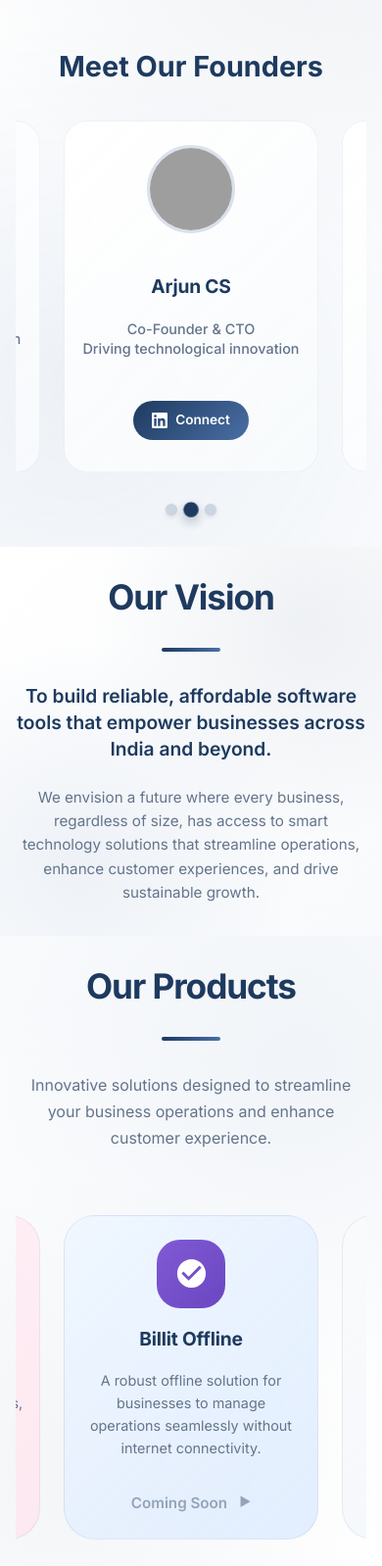
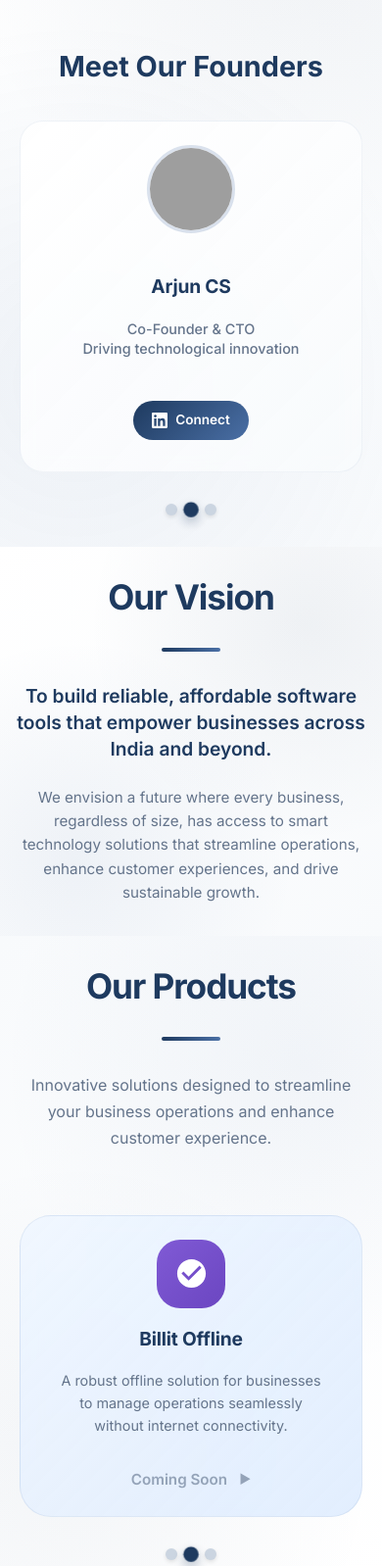
Before and after one commit to billitIndia/GroQuik-ComingSoon, a plain HTML site: page index.html in a window 390 px wide. Shown: the part 1122-2720 px from the top of the page at 98% size. Drawn offline with Linux system fonts and the light colour scheme; grey boxes are pictures that could not be loaded.

Commit message:
fix: fixed carousals

```diff
--- a/index.html
+++ b/index.html
@@ -910,7 +910,7 @@
             }
 
             .founder-card {
-                flex: 0 0 280px;
+                flex: 0 0 calc(100vw - 3rem);
                 scroll-snap-align: center;
                 padding: 2rem 1.5rem 2.5rem 1.5rem;
                 min-height: 350px;
@@ -981,7 +981,7 @@
             }
 
             .founder-card {
-                flex: 0 0 260px;
+                flex: 0 0 calc(100vw - 2.5rem);
                 padding: 1.5rem 1rem 2rem 1rem;
                 min-height: 320px;
             }
@@ -1433,7 +1433,7 @@
             }
 
             .product-card {
-                flex: 0 0 280px;
+                flex: 0 0 calc(100vw - 3rem);
                 scroll-snap-align: center;
                 padding: 2rem 1.5rem;
                 min-height: 300px;
@@ -1478,7 +1478,7 @@
             }
 
             .product-card {
-                flex: 0 0 260px;
+                flex: 0 0 calc(100vw - 2.5rem);
                 padding: 1.5rem 1rem;
                 min-height: 280px;
             }
@@ -1752,7 +1752,7 @@
             }
 
             .why-choose-us-card {
-                flex: 0 0 280px;
+                flex: 0 0 calc(100vw - 3rem);
                 scroll-snap-align: center;
                 text-align: center;
                 align-items: center;
@@ -1786,7 +1786,7 @@
             }
 
             .why-choose-us-card {
-                flex: 0 0 260px;
+                flex: 0 0 calc(100vw - 2.5rem);
                 padding: 1.5rem 1rem;
                 min-height: 280px;
             }
```
